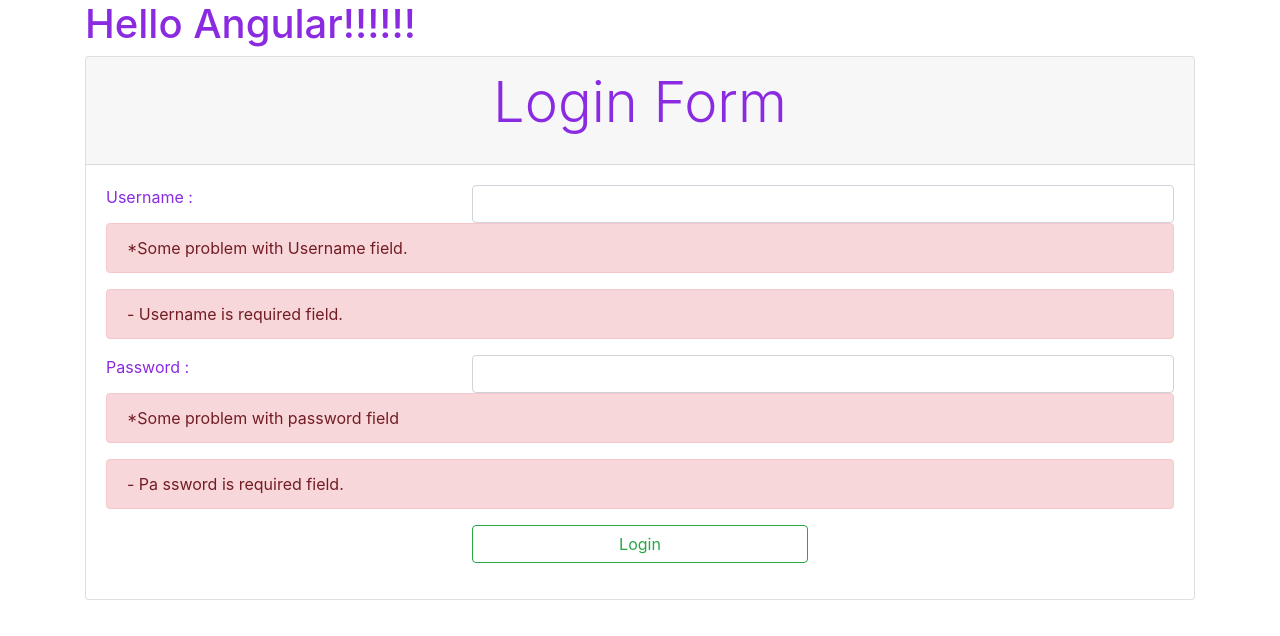
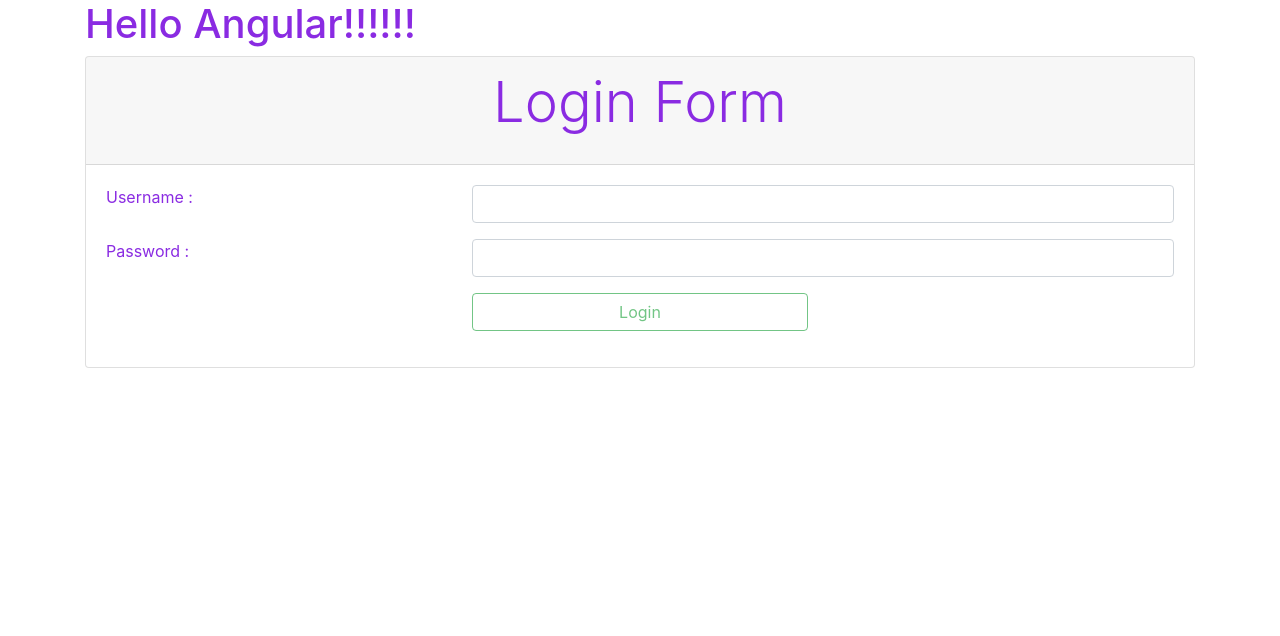
Before and after one commit to synergy2411/erricson, an Angular app: page / in a window 1280 px wide. Shown: the top 636 px of the page. Built offline with nearby package versions, Linux system fonts and the light colour scheme.

Commit message:
custom validator added

```diff
--- a/src/app/auth/login/login.component.html
+++ b/src/app/auth/login/login.component.html
@@ -18,7 +18,7 @@
           </div>
         </div>
 
-        <div [hidden]="!username.untouched || username.valid">
+        <div [hidden]="username.untouched || username.valid">
           <p class="alert alert-danger">
             *Some problem with Username field.
           </p>
@@ -50,20 +50,24 @@
           </div>
         </div>
 
-        <div [hidden] = "!password.untouched && password.valid">
+        <div [hidden] = "password.untouched || password.valid">
           <p class="alert alert-danger">
             *Some problem with password field
           </p>
           <div [hidden]="!password.hasError('required')">
             <p class="alert alert-danger">
-              - Pa  ssword is required field.
+              - Password is required field.
             </p>
           </div>
           <div [hidden] ="!password.hasError('minlength')">
             <p class="alert alert-danger">
               - Password field must have 6 character.
             </p>
-
+          </div>
+          <div [hidden]="!password.hasError('needExclamation')">
+            <p class= "alert alert-dander">
+              - Password field must contain Exclamation Mark.
+            </p>
           </div>
         </div>
 
@@ -74,6 +78,7 @@
         <div class="row">
           <div class="col-sm-4 col-md-4 offset-sm-4 offset-md-4">
             <input type="submit" value="Login"
+              [disabled] = "!loginForm.valid"
               class="btn btn-outline-success btn-block">
           </div>
 
--- a/src/app/auth/login/login.component.ts
+++ b/src/app/auth/login/login.component.ts
@@ -14,7 +14,8 @@
   ]);
   password = new FormControl('', [
     Validators.required,
-    Validators.minLength(6)
+    Validators.minLength(6),
+    this.exclamationMarkValidator
   ]);
   loginForm: FormGroup;
 
@@ -32,4 +33,9 @@
     console.log(`Username : ${this.loginForm.value.username}`);
     console.log(`Password : ${this.loginForm.value.password}`);
   }
+
+  exclamationMarkValidator(input: FormControl) {
+    const hasExclamation = input.value.indexOf('!') >= 0;
+    return hasExclamation ? null : {needExclamation : true};
+  }
 }
```
